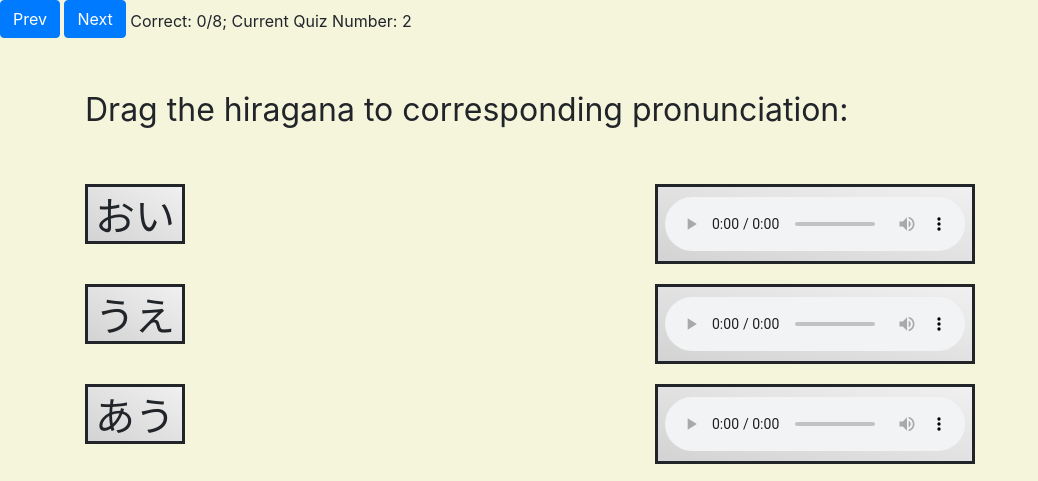
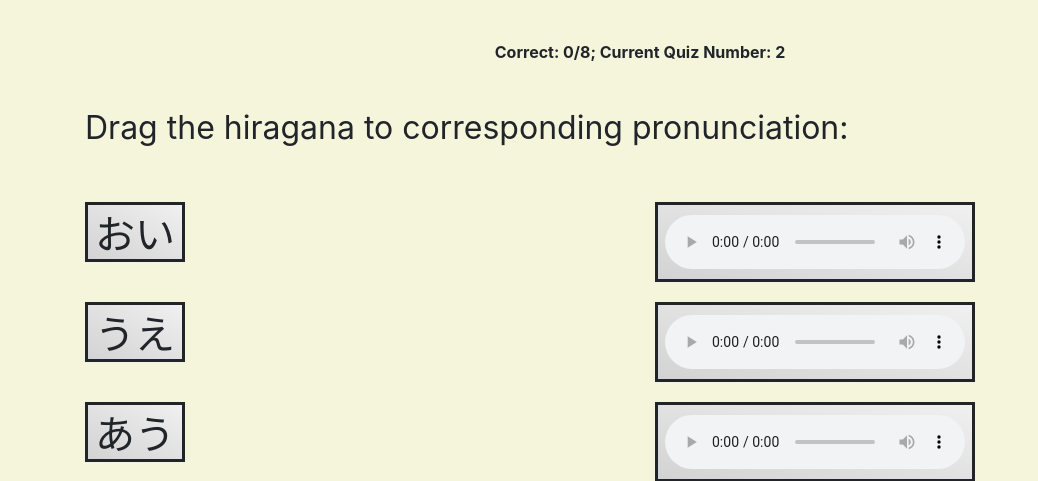
Before and after one commit to ShionWayne/Japanese-Hiragana-Learning, a Flask app: page /quiz/1 in a window 1280 px wide. Shown: the part 56-537 px from the top of the page, without its empty margins (0-1038 px from the left). Run offline with Flask 2, Linux system fonts and the light colour scheme; some libraries are stand-ins or nearby versions.

Commit message:
Add files via upload

```diff
--- a/templates/quiz_layout.html
+++ b/templates/quiz_layout.html
@@ -60,10 +60,11 @@
   </div>
 </nav>
 
-<button type="submit" class="btn btn-primary mb-2" id="prev-btn">Prev</button>
-<button type="submit" class="btn btn-primary mb-2" id="next-btn">Next</button>
-<span>Correct: {{c_num}}/{{q_num}};</span>
-<span>Current Quiz Number: {{ p_id+1 }}</span>
+<!-- <button type="submit" class="btn btn-primary mb-2" id="prev-btn">Prev</button>
+<button type="submit" class="btn btn-primary mb-2" id="next-btn">Next</button> -->
+<div class="count_text">
+  Correct: {{c_num}}/{{q_num}}; Current Quiz Number: {{ p_id+1 }}
+</div>
 
 <div class="container" id="content">
   {% block content %}
```
